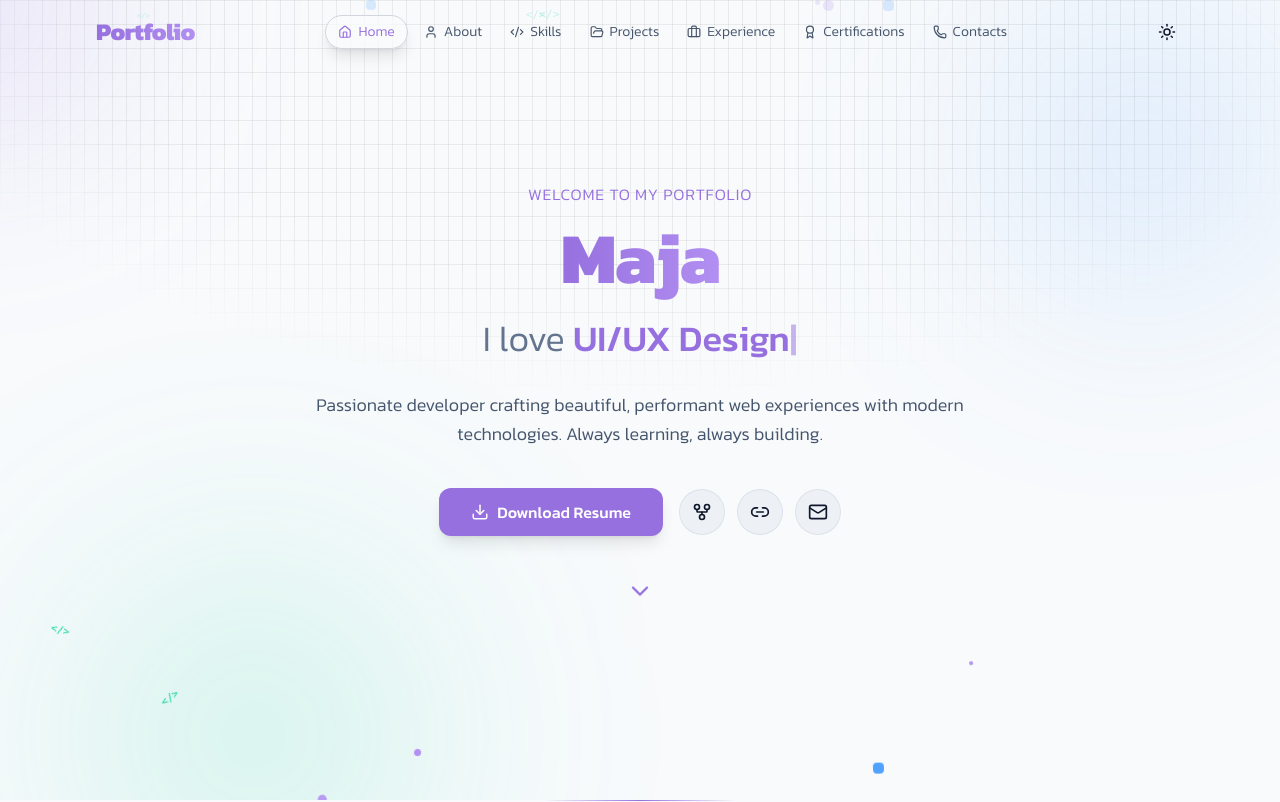
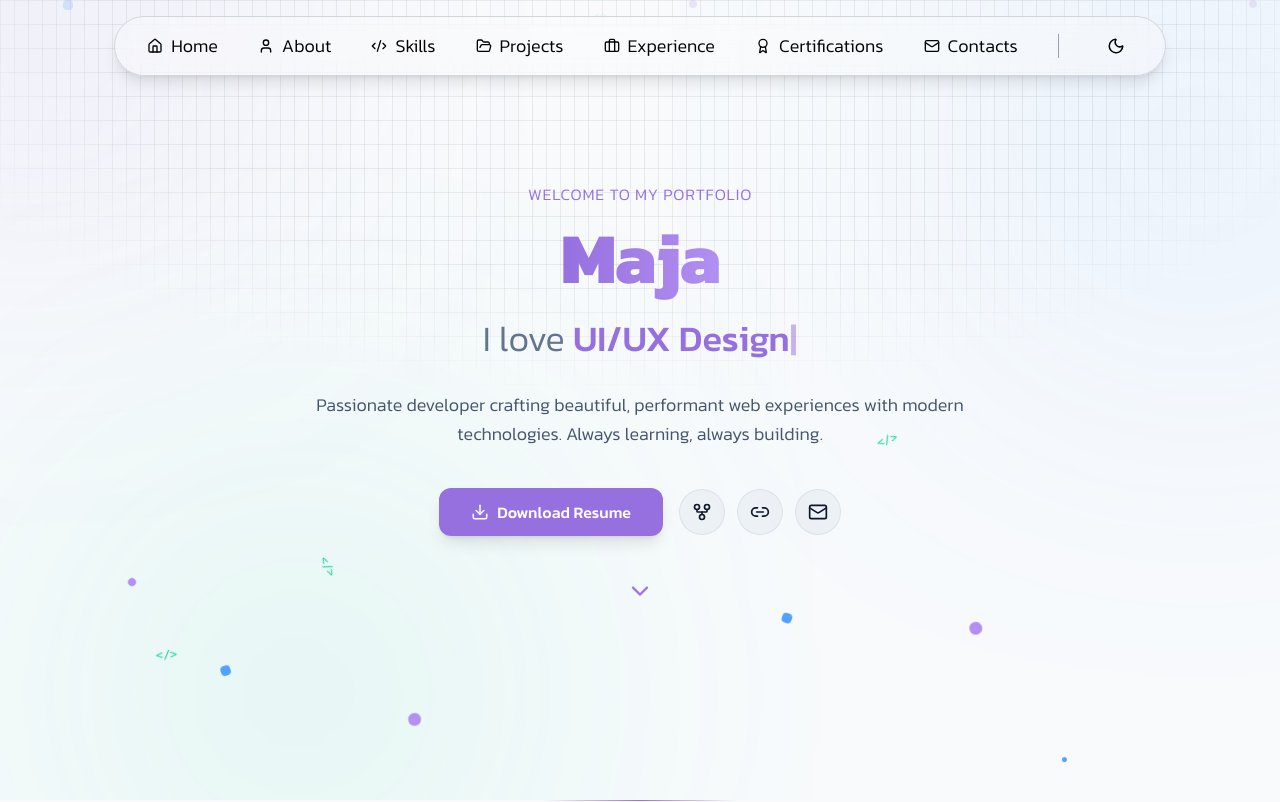
Before and after one commit to mayuhome/portfolio, a Next.js app: page / in a window 1280 px wide. Shown: the top 802 px of the page. Built offline with nearby package versions, Linux system fonts and the light colour scheme.

Commit message:
fix: header UI

```diff
--- a/app/components/Hero.tsx
+++ b/app/components/Hero.tsx
@@ -1,5 +1,6 @@
 "use client";
 
+import { useState, useEffect } from "react";
 import { motion } from "framer-motion";
 import { useTypewriter } from "react-simple-typewriter";
 import { GitFork, Link2, Mail, Download, ChevronDown } from "lucide-react";
@@ -23,11 +24,11 @@ export default function Hero() {
       id="Home"
       className="relative min-h-screen flex items-center justify-center overflow-hidden"
     >
-      {/* Animated blobs */}
-      <div className="absolute inset-0 overflow-hidden">
-        <div className="absolute -top-40 -left-40 w-72 h-72 bg-[#9670df]/20 dark:bg-[#b28ff1]/10 rounded-full mix-blend-multiply dark:mix-blend-screen filter blur-[120px] animate-blob" />
-        <div className="absolute top-0 -right-4 w-72 h-72 bg-blue-400/20 dark:bg-blue-600/10 rounded-full mix-blend-multiply dark:mix-blend-screen filter blur-[120px] animate-blob animation-delay-2000" />
-        <div className="absolute -bottom-32 left-20 w-72 h-72 bg-emerald-400/20 dark:bg-emerald-500/10 rounded-full mix-blend-multiply dark:mix-blend-screen filter blur-[120px] animate-blob animation-delay-4000" />
+      {/* Animated blobs - GPU accelerated */}
+      <div className="absolute inset-0 overflow-hidden" style={{ contain: 'layout style paint' }}>
+        <div className="absolute -top-40 -left-40 w-96 h-96 bg-[#9670df]/15 dark:bg-[#b28ff1]/8 rounded-full filter blur-[150px] animate-blob" style={{ willChange: 'transform', transform: 'translateZ(0)' }} />
+        <div className="absolute top-0 -right-20 w-96 h-96 bg-blue-400/15 dark:bg-blue-600/8 rounded-full filter blur-[150px] animate-blob animation-delay-2000" style={{ willChange: 'transform', transform: 'translateZ(0)' }} />
+        <div className="absolute -bottom-32 left-20 w-96 h-96 bg-emerald-400/15 dark:bg-emerald-500/8 rounded-full filter blur-[150px] animate-blob animation-delay-4000" style={{ willChange: 'transform', transform: 'translateZ(0)' }} />
       </div>
 
       {/* Grid pattern overlay */}
@@ -141,14 +142,29 @@ export default function Hero() {
 }
 
 function FloatingParticles() {
-  const particles = Array.from({ length: 15 }, (_, i) => ({
-    id: i,
-    left: `${Math.random() * 100}%`,
-    size: Math.random() * 8 + 4,
-    duration: Math.random() * 15 + 10,
-    delay: Math.random() * 10,
-    shape: i % 3 === 0 ? "circle" : i % 3 === 1 ? "square" : "code",
-  }));
+  const [particles, setParticles] = useState<Array<{
+    id: number;
+    left: string;
+    size: number;
+    duration: number;
+    delay: number;
+    shape: string;
+  }>>([]);
+
+  useEffect(() => {
+    setParticles(
+      Array.from({ length: 15 }, (_, i) => ({
+        id: i,
+        left: `${(i * 7.3 + 10) % 100}%`,
+        size: (i * 1.7 + 4) % 10 + 4,
+        duration: (i * 2.3 + 12) % 15 + 10,
+        delay: (i * 1.5) % 10,
+        shape: i % 3 === 0 ? "circle" : i % 3 === 1 ? "square" : "code",
+      }))
+    );
+  }, []);
+
+  if (particles.length === 0) return null;
 
   return (
     <div className="absolute inset-0 overflow-hidden pointer-events-none">
--- a/app/components/Navbar.tsx
+++ b/app/components/Navbar.tsx
@@ -9,7 +9,7 @@ import {
   FolderOpen,
   Briefcase,
   Award,
-  Phone,
+  Mail,
   Menu,
   X,
   Sun,
@@ -23,125 +23,147 @@ const navItems = [
   { label: "Projects", icon: FolderOpen, href: "#Projects" },
   { label: "Experience", icon: Briefcase, href: "#Experience" },
   { label: "Certifications", icon: Award, href: "#Certifications" },
-  { label: "Contacts", icon: Phone, href: "#Contacts" },
+  { label: "Contacts", icon: Mail, href: "#Contacts" },
 ];
 
 export default function Navbar() {
-  const [isOpen, setIsOpen] = useState(false);
-  const [scrolled, setScrolled] = useState(false);
-  const [activeSection, setActiveSection] = useState("Home");
+  const [mobileOpen, setMobileOpen] = useState(false);
   const [darkMode, setDarkMode] = useState(true);
+  const [mounted, setMounted] = useState(false);
 
   useEffect(() => {
-    document.documentElement.classList.toggle("dark", darkMode);
-  }, [darkMode]);
+    const stored = localStorage.getItem("theme");
+    if (stored) {
+      setDarkMode(stored === "dark");
+    } else {
+      setDarkMode(window.matchMedia("(prefers-color-scheme: dark)").matches);
+    }
+    setMounted(true);
+  }, []);
 
   useEffect(() => {
-    const handleScroll = () => {
-      setScrolled(window.scrollY > 20);
+    if (!mounted) return;
+    document.documentElement.classList.toggle("dark", darkMode);
+    localStorage.setItem("theme", darkMode ? "dark" : "light");
+  }, [darkMode, mounted]);
 
-      const sections = navItems.map((item) => item.href.slice(1));
-      for (const section of sections.reverse()) {
-        const el = document.getElementById(section);
-        if (el) {
-          const rect = el.getBoundingClientRect();
-          if (rect.top <= 150) {
-            setActiveSection(section);
-            break;
-          }
-        }
-      }
+  const scrollTo = (id: string) => {
+    document.getElementById(id)?.scrollIntoView({ behavior: "smooth", block: "start" });
   };
-    window.addEventListener("scroll", handleScroll);
-    return () => window.removeEventListener("scroll", handleScroll);
-  }, []);
 
   return (
     <>
+      {/* Desktop: centered floating pill */}
       <motion.nav
-        initial={{ y: -100 }}
-        animate={{ y: 0 }}
-        transition={{ duration: 0.5 }}
-        className={`fixed top-0 left-0 right-0 z-50 transition-all duration-300 ${
-          scrolled
-            ? "bg-white/70 dark:bg-black/70 backdrop-blur-lg border-b border-slate-200 dark:border-gray-800 shadow-sm"
-            : "bg-transparent"
-        }`}
+        initial={{ y: -100, opacity: 0 }}
+        animate={{ y: 0, opacity: 1 }}
+        transition={{ duration: 0.8, ease: "easeOut" }}
+        className="w-full pt-4 fixed top-0 md:flex flex-col items-center hidden z-30"
       >
-        <div className="max-w-6xl mx-auto px-4 sm:px-6 lg:px-8">
-          <div className="flex items-center justify-between h-16">
+        <div className="flex rounded-full px-8 py-3 items-center justify-center gap-10 text-lg font-light text-black dark:text-white bg-white/30 dark:bg-black/30 backdrop-blur-md border border-gray-300 dark:border-[#886fb8] shadow-lg">
+          {navItems.map((item) => (
+            <a
+              key={item.label}
+              href={item.href}
+              onClick={(e) => {
+                e.preventDefault();
+                scrollTo(item.href.slice(1));
+              }}
+              className="flex items-center gap-2 cursor-pointer hover:text-[#886fb8] transition-all"
+            >
+              <item.icon size={16} />
+              {item.label}
+            </a>
+          ))}
+
+          {/* Divider */}
+          <div className="w-[1px] h-6 bg-gray-400 dark:bg-gray-600" />
+
+          {/* Theme toggle */}
+          <button
+            onClick={() => setDarkMode(!darkMode)}
+            className="p-2 rounded-full hover:bg-gray-200 dark:hover:bg-gray-800 transition-colors"
+            aria-label="Toggle theme"
+          >
+            {darkMode ? <Sun size={18} /> : <Moon size={18} />}
+          </button>
+        </div>
+      </motion.nav>
+
+      {/* Mobile: full-width top bar */}
+      <motion.div
+        initial={{ y: -100, opacity: 0 }}
+        animate={{ y: 0, opacity: 1 }}
+        transition={{ duration: 0.6, ease: [0.16, 1, 0.3, 1] }}
+        className="fixed top-0 h-16 w-full border-b dark:border-gray-800 bg-white/70 dark:bg-black/70 md:hidden backdrop-blur-lg z-50 flex justify-between items-center px-4"
+      >
         <a
           href="#Home"
-              className="text-2xl font-extrabold tracking-tight bg-gradient-to-r from-[#9670df] to-[#b28ff1] bg-clip-text text-transparent"
+          onClick={(e) => {
+            e.preventDefault();
+            scrollTo("Home");
+          }}
+          className="text-xl font-extrabold tracking-tight bg-gradient-to-r from-[#9670df] to-[#b28ff1] bg-clip-text text-transparent"
         >
           Portfolio
         </a>
 
-            {/* Desktop nav */}
-            <div className="hidden md:flex items-center gap-1">
+        <div className="flex items-center gap-2">
+          <button
+            onClick={() => setDarkMode(!darkMode)}
+            className="p-2 rounded-full hover:bg-gray-200 dark:hover:bg-gray-800 transition-colors"
+            aria-label="Toggle theme"
+          >
+            {darkMode ? <Sun size={18} /> : <Moon size={18} />}
+          </button>
+          <button
+            onClick={() => setMobileOpen(!mobileOpen)}
+            className="p-2 rounded-full hover:bg-gray-200 dark:hover:bg-gray-800 transition-colors"
+          >
+            {mobileOpen ? <X size={20} /> : <Menu size={20} />}
+          </button>
+        </div>
+      </motion.div>
+
+      {/* Mobile sidebar drawer */}
+      <AnimatePresence>
+        {mobileOpen && (
+          <>
+            {/* Backdrop */}
+            <motion.div
+              initial={{ opacity: 0 }}
+              animate={{ opacity: 1 }}
+              exit={{ opacity: 0 }}
+              className="fixed inset-0 bg-black/40 z-40 md:hidden"
+              onClick={() => setMobileOpen(false)}
+            />
+            {/* Drawer */}
+            <motion.div
+              initial={{ x: "100%" }}
+              animate={{ x: 0 }}
+              exit={{ x: "100%" }}
+              transition={{ duration: 0.4, ease: [0.16, 1, 0.3, 1] }}
+              className="fixed top-0 w-[250px] h-screen bg-gray-50 dark:bg-[#0a0a0a] z-50 border-l border-gray-300 dark:border-gray-800 right-0"
+            >
+              <div className="flex flex-col items-start gap-8 pt-24 px-8 text-xl text-black dark:text-white">
                 {navItems.map((item) => (
                   <a
                     key={item.label}
                     href={item.href}
-                  className={`flex items-center gap-1.5 px-3 py-1.5 rounded-full text-sm font-light transition-all duration-300 ${
-                    activeSection === item.href.slice(1)
-                      ? "bg-white/30 dark:bg-black/30 backdrop-blur-md border border-gray-300 dark:border-[#886fb8] shadow-lg text-[#9670df] dark:text-[#b28ff1]"
-                      : "text-slate-600 dark:text-slate-400 hover:text-[#9670df] dark:hover:text-[#b28ff1]"
-                  }`}
+                    onClick={(e) => {
+                      e.preventDefault();
+                      setMobileOpen(false);
+                      scrollTo(item.href.slice(1));
+                    }}
+                    className="flex items-center gap-4 cursor-pointer hover:text-[#886fb8]"
                   >
-                  <item.icon size={14} />
-                  {item.label}
-                </a>
-              ))}
-            </div>
-
-            <div className="flex items-center gap-2">
-              <button
-                onClick={() => setDarkMode(!darkMode)}
-                className="p-2 rounded-full hover:bg-slate-200 dark:hover:bg-slate-800 transition-colors"
-              >
-                {darkMode ? <Sun size={18} /> : <Moon size={18} />}
-              </button>
-
-              {/* Mobile menu button */}
-              <button
-                onClick={() => setIsOpen(!isOpen)}
-                className="md:hidden p-2 rounded-full hover:bg-slate-200 dark:hover:bg-slate-800 transition-colors"
-              >
-                {isOpen ? <X size={20} /> : <Menu size={20} />}
-              </button>
-            </div>
-          </div>
-        </div>
-      </motion.nav>
-
-      {/* Mobile nav */}
-      <AnimatePresence>
-        {isOpen && (
-          <motion.div
-            initial={{ opacity: 0, y: -20 }}
-            animate={{ opacity: 1, y: 0 }}
-            exit={{ opacity: 0, y: -20 }}
-            className="fixed top-16 left-0 right-0 z-40 bg-white/90 dark:bg-slate-900/90 backdrop-blur-sm border-b border-slate-200 dark:border-slate-800 md:hidden"
-          >
-            <div className="px-4 py-4 flex flex-col gap-2">
-              {navItems.map((item) => (
-                <a
-                  key={item.label}
-                  href={item.href}
-                  onClick={() => setIsOpen(false)}
-                  className={`flex items-center gap-3 px-4 py-3 rounded-xl text-sm font-medium transition-all duration-300 ${
-                    activeSection === item.href.slice(1)
-                      ? "bg-[#9670df]/10 text-[#9670df] dark:text-[#b28ff1] border border-[#9670df]/30"
-                      : "text-slate-600 dark:text-slate-400 hover:bg-slate-100 dark:hover:bg-slate-800"
-                  }`}
-                >
-                  <item.icon size={18} />
+                    <item.icon size={20} />
                     {item.label}
                   </a>
                 ))}
               </div>
             </motion.div>
+          </>
         )}
       </AnimatePresence>
     </>
--- a/app/globals.css
+++ b/app/globals.css
@@ -13,11 +13,9 @@
   --foreground: #0f172a;
 }
 
-@media (prefers-color-scheme: dark) {
-  :root {
-    --background: #0a0a0a;
-    --foreground: #f1f5f9;
-  }
+.dark {
+  --background: #0a0a0a;
+  --foreground: #f1f5f9;
 }
 
 html {
@@ -29,18 +27,22 @@ body {
   color: var(--foreground);
   font-family: "Kanit", sans-serif;
   overflow-x: hidden;
+  transition: background-color 0.3s ease, color 0.3s ease;
 }
 
-/* Blob animation */
+/* Blob animation - GPU accelerated for smooth rendering */
 @keyframes blob {
-  0% { transform: translate(0px, 0px) scale(1); }
-  33% { transform: translate(30px, -50px) scale(1.1); }
-  66% { transform: translate(-20px, 20px) scale(0.9); }
-  100% { transform: translate(0px, 0px) scale(1); }
+  0% { transform: translate3d(0, 0, 0) scale(1); }
+  33% { transform: translate3d(30px, -50px, 0) scale(1.05); }
+  66% { transform: translate3d(-20px, 20px, 0) scale(0.95); }
+  100% { transform: translate3d(0, 0, 0) scale(1); }
 }
 
 .animate-blob {
-  animation: blob 10s infinite;
+  animation: blob 15s cubic-bezier(0.4, 0, 0.2, 1) infinite;
+  will-change: transform;
+  backface-visibility: hidden;
+  -webkit-backface-visibility: hidden;
 }
 
 .animation-delay-2000 {
@@ -108,7 +110,7 @@ body {
 }
 
 ::-webkit-scrollbar-track {
-  background: #0a0a0a;
+  background: var(--background);
 }
 
 ::-webkit-scrollbar-thumb {
```
Lines whose indentation alone changed are shown as unchanged.
